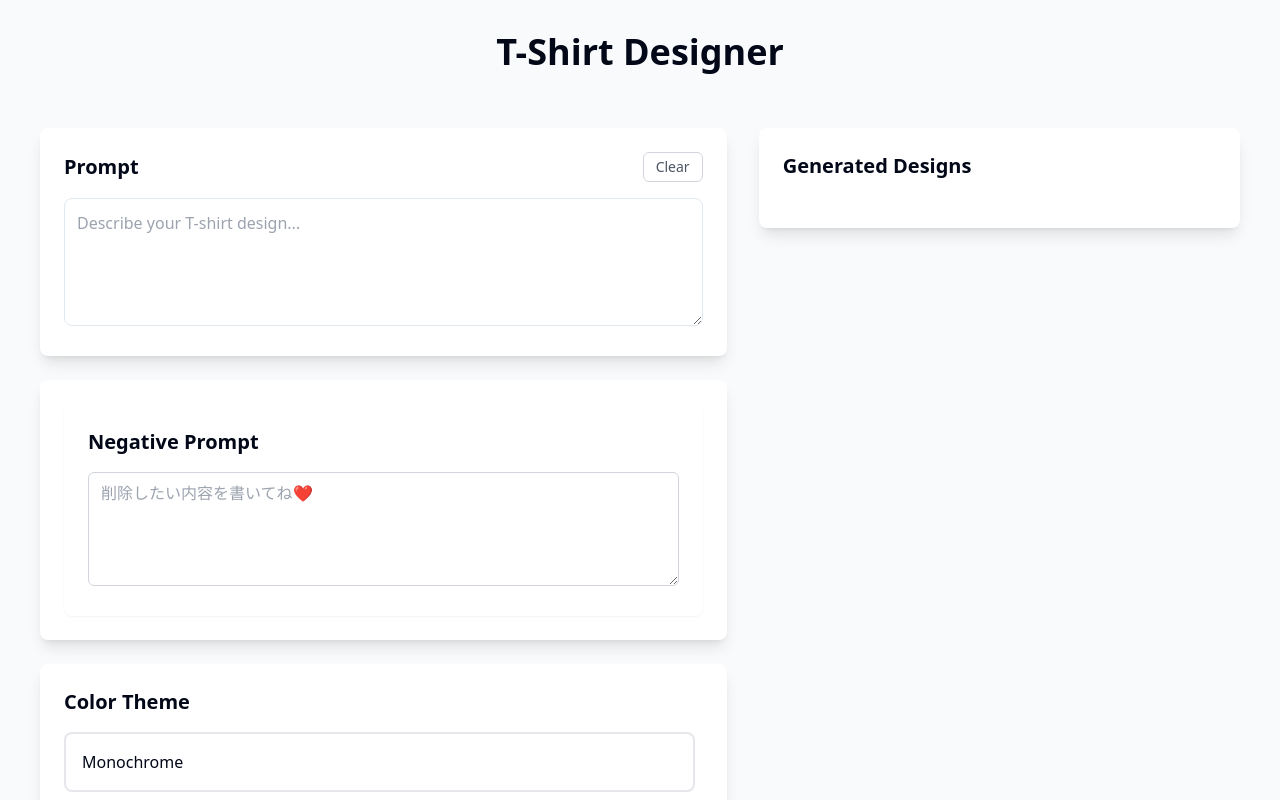
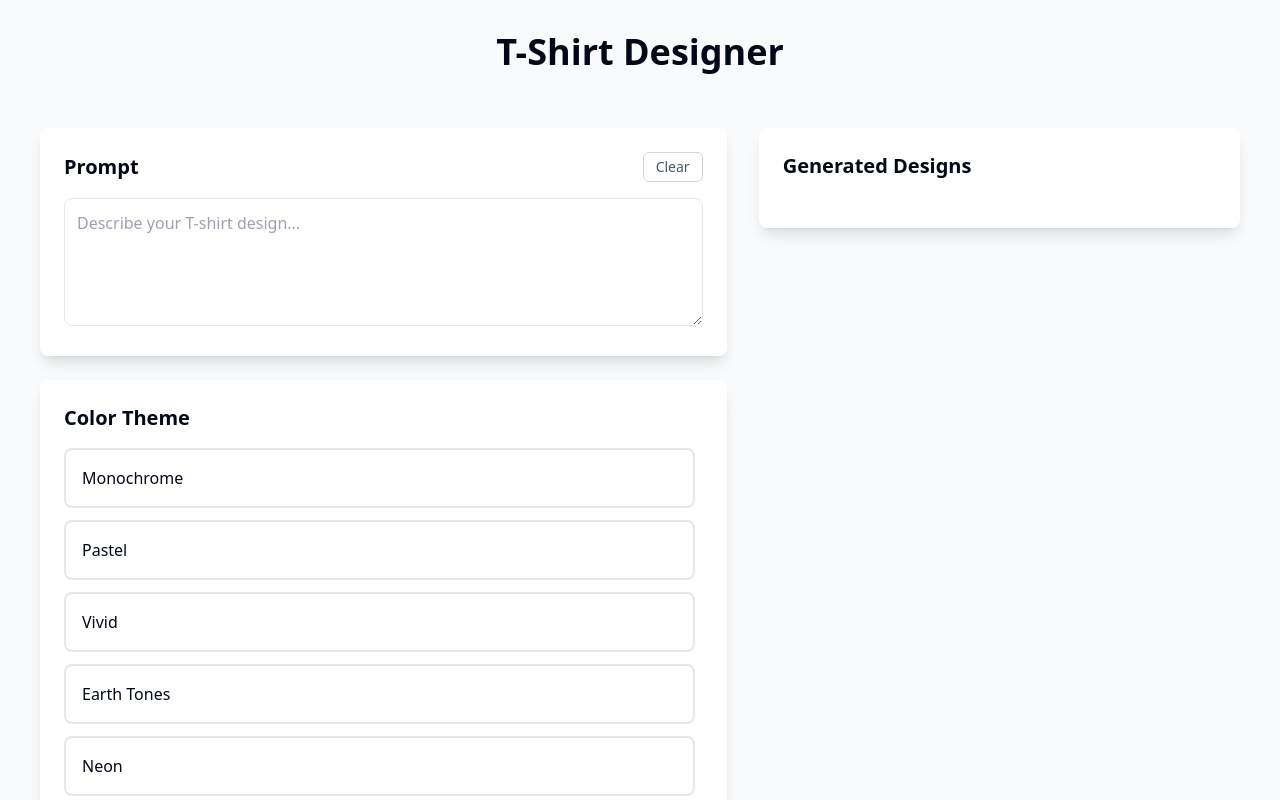
Before and after one commit to kanadomekei/progate-hackthon-candle, a Next.js app in the folder frontend/: page / in a window 1280 px wide. Shown: the top 800 px of the page. Built offline with nearby package versions, Linux system fonts and the light colour scheme; no server answers.

Commit message:
ネガティブプロンプト部分を削除

```diff
--- a/frontend/src/components/TShirtDesigner.tsx
+++ b/frontend/src/components/TShirtDesigner.tsx
@@ -4,7 +4,6 @@ import { useState } from "react";
 import { PositivePrompt } from "./PositivePrompt";
 import { ThemeColorSelector } from "./ThemeColorSelector";
 import { DesignPreview } from "./DesignPreview";
-import { NegativePromptSection } from "./NegativePronpt";
 
 export type ThemeColor = {
   name: string;
@@ -13,7 +12,6 @@ export type ThemeColor = {
 
 export function TShirtDesigner() {
   const [selectedThemeColor, setSelectedThemeColor] = useState<ThemeColor | null>(null);
-  const [negativePrompt, setNegativePrompt] = useState("");
   const [prompt, setPrompt] = useState("");
   const [generatedImageUrls, setGeneratedImageUrls] = useState<string[]>([]);
   const [selectedImage, setSelectedImage] = useState<string | null>(null);
@@ -69,14 +67,6 @@ export function TShirtDesigner() {
           <div className="bg-white rounded-lg shadow-lg p-6">
             <PositivePrompt prompt={prompt} setPrompt={setPrompt} />
           </div>
-          <div>
-            <div className="bg-white rounded-lg shadow-lg p-6">
-              <NegativePromptSection
-                negativePrompt={negativePrompt}
-                setNegativePrompt={setNegativePrompt}
-              />
-            </div>
-          </div>
           <div className="bg-white rounded-lg shadow-lg p-6">
             <ThemeColorSelector
               selectedThemeColor={selectedThemeColor}
```
